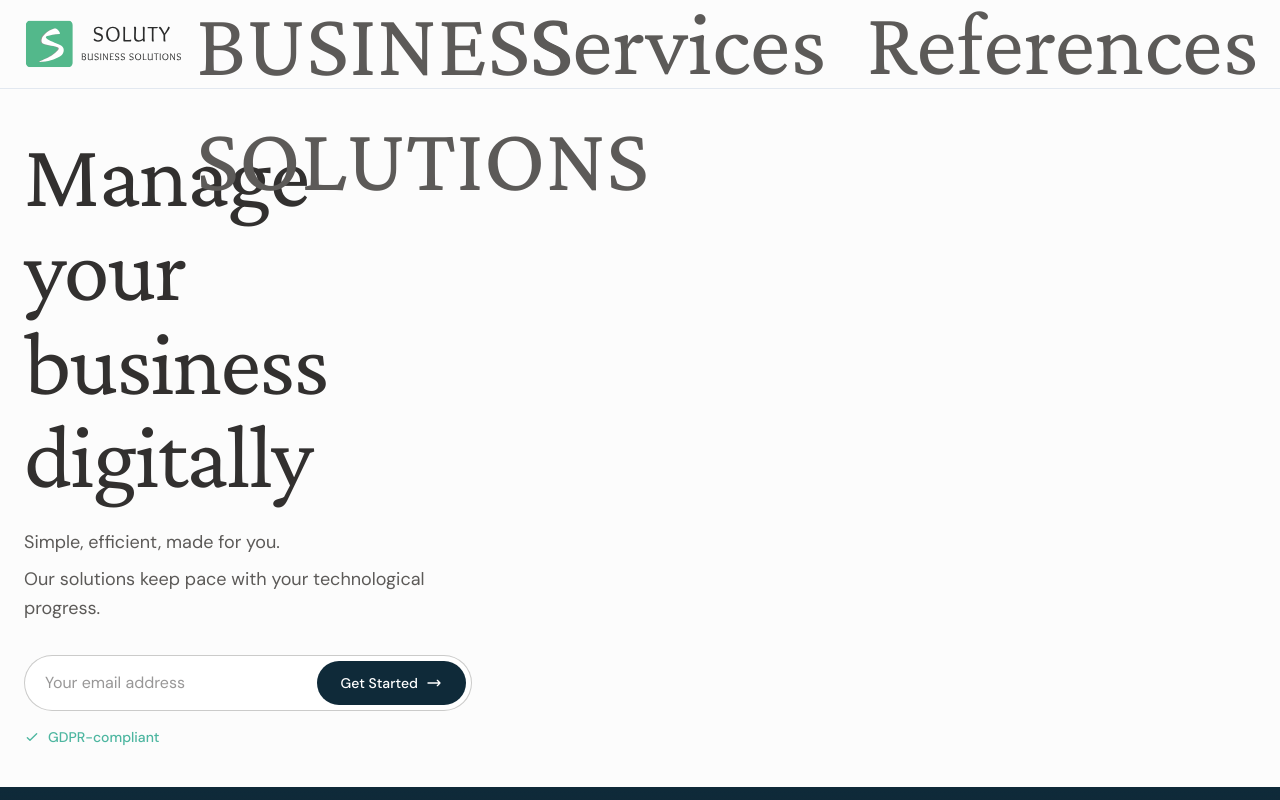
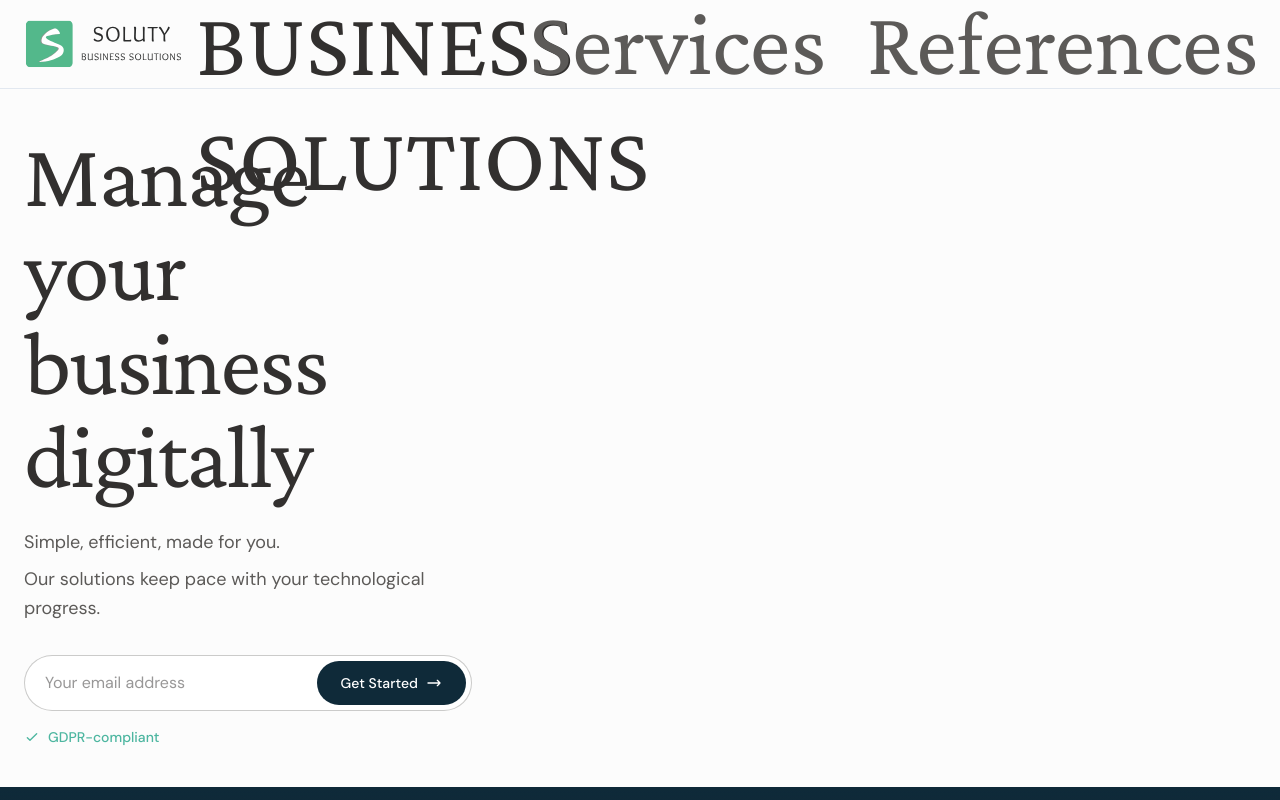
Before and after one commit to zaferkucuk/soluty-website, a Next.js app: page /en in a window 1280 px wide. Shown: the top 800 px of the page. Built offline with nearby package versions, Linux system fonts and the light colour scheme; grey boxes are pictures that could not be loaded.

Commit message:
test: Logo text color → #32302F to match hero

```diff
--- a/app/[locale]/components/Header/Logo.tsx
+++ b/app/[locale]/components/Header/Logo.tsx
@@ -39,7 +39,7 @@ export function Logo() {
             fontFamily: "'Crimson Pro', Georgia, 'Times New Roman', serif",
             fontSize: '92px',
             fontWeight: 400,
-            color: '#5C5A58',
+            color: '#32302F',
           }}
         >
           BUSINESS SOLUTIONS
```
